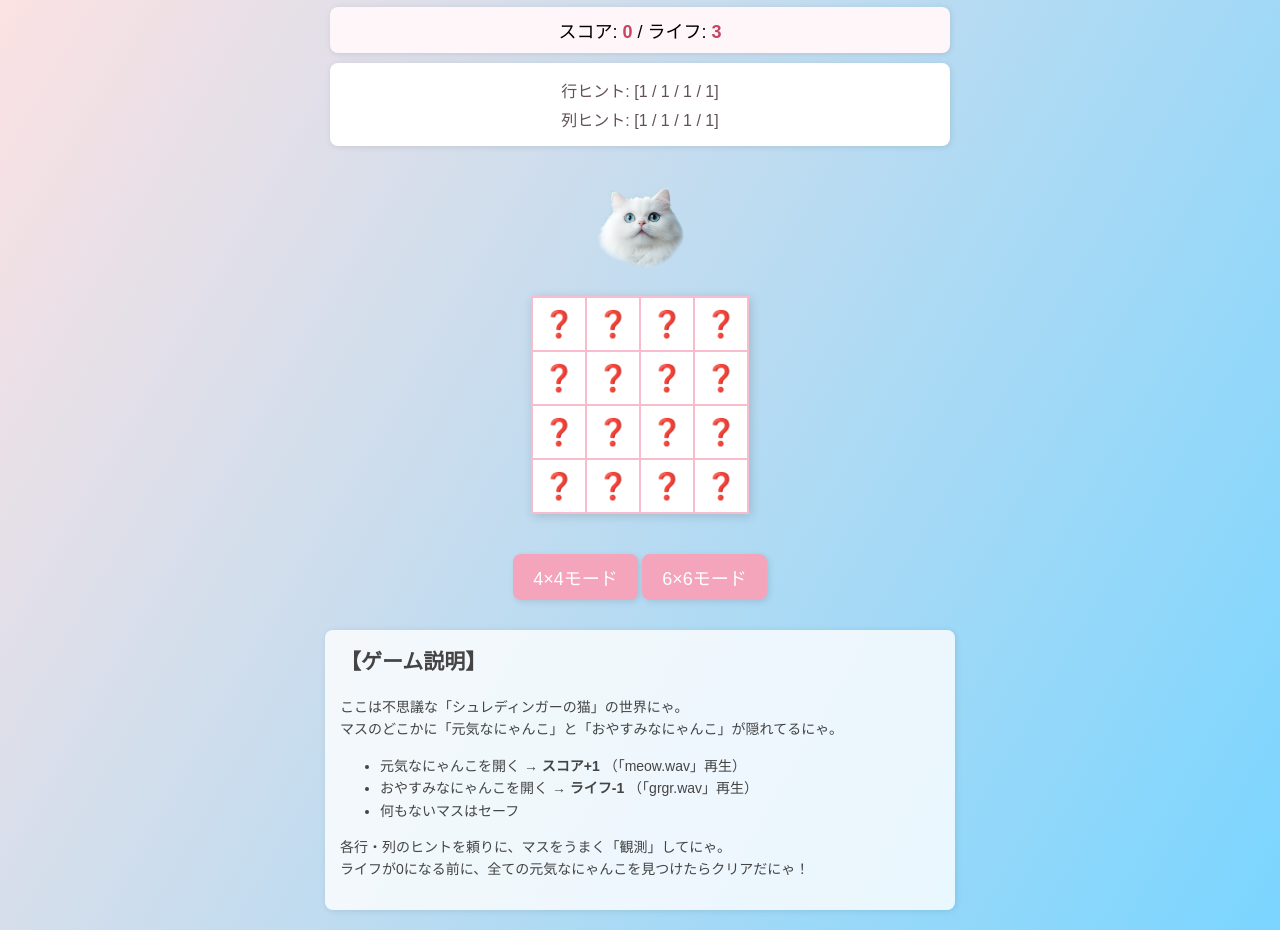
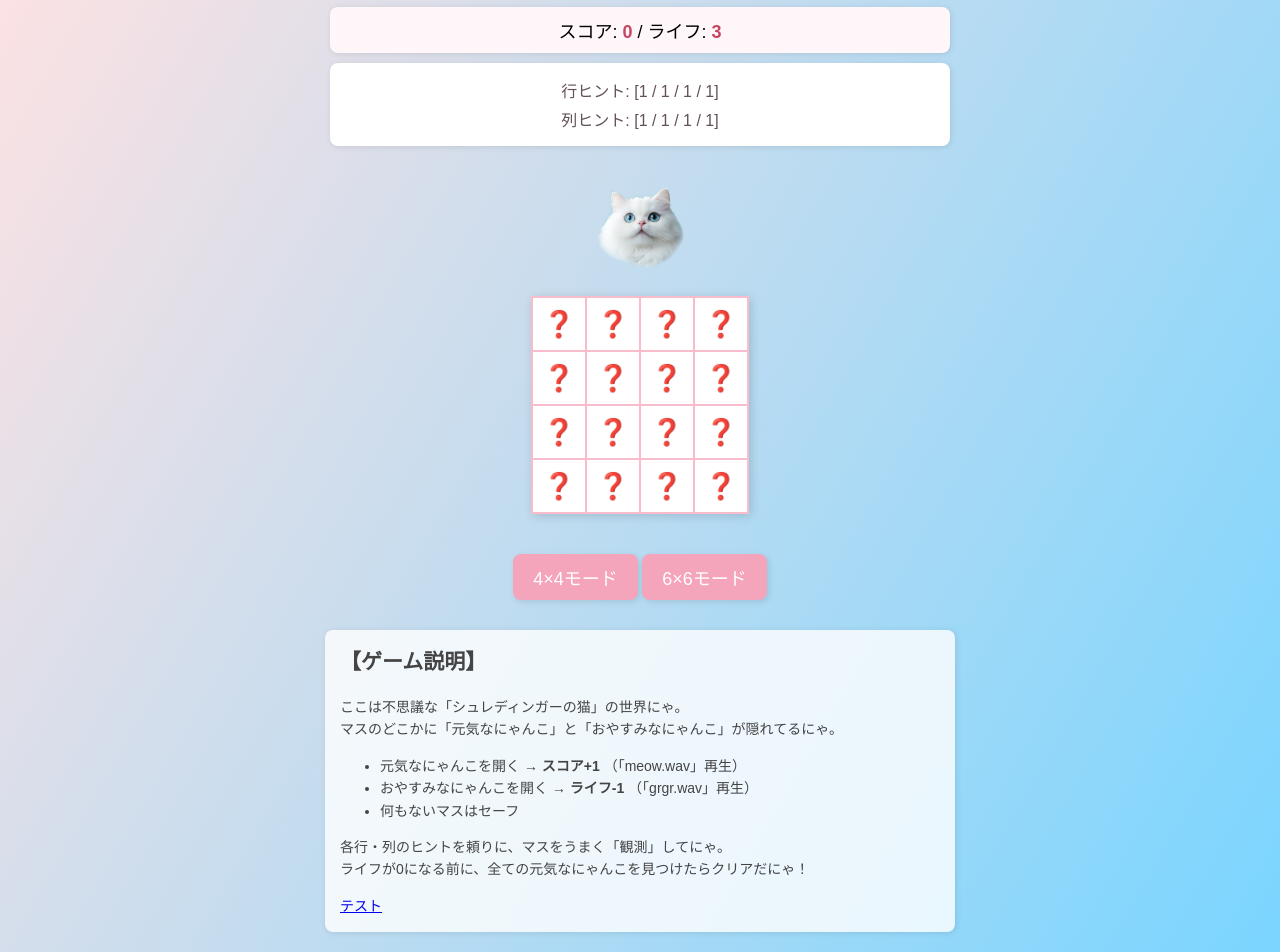
Before and after one commit to maronecat/games, a plain HTML site: page Schroedinger_Cats/index.html in a window 1280 px wide. Shown: the part 79-1031 px from the top of the page. Before the commit the page ends 1009 px from the top, so only its background shows below. Drawn offline with Linux system fonts and the light colour scheme.

Commit message:
Update index.html

```diff
--- a/Schroedinger_Cats/index.html
+++ b/Schroedinger_Cats/index.html
@@ -187,6 +187,7 @@
       各行・列のヒントを頼りに、マスをうまく「観測」してにゃ。<br>
       ライフが0になる前に、全ての元気なにゃんこを見つけたらクリアだにゃ！
     </p>
+    <a href="cattower.html">テスト</a>
   </div>
   <script>
     // --- Web Audio API を利用して音声を再生する ---
```
